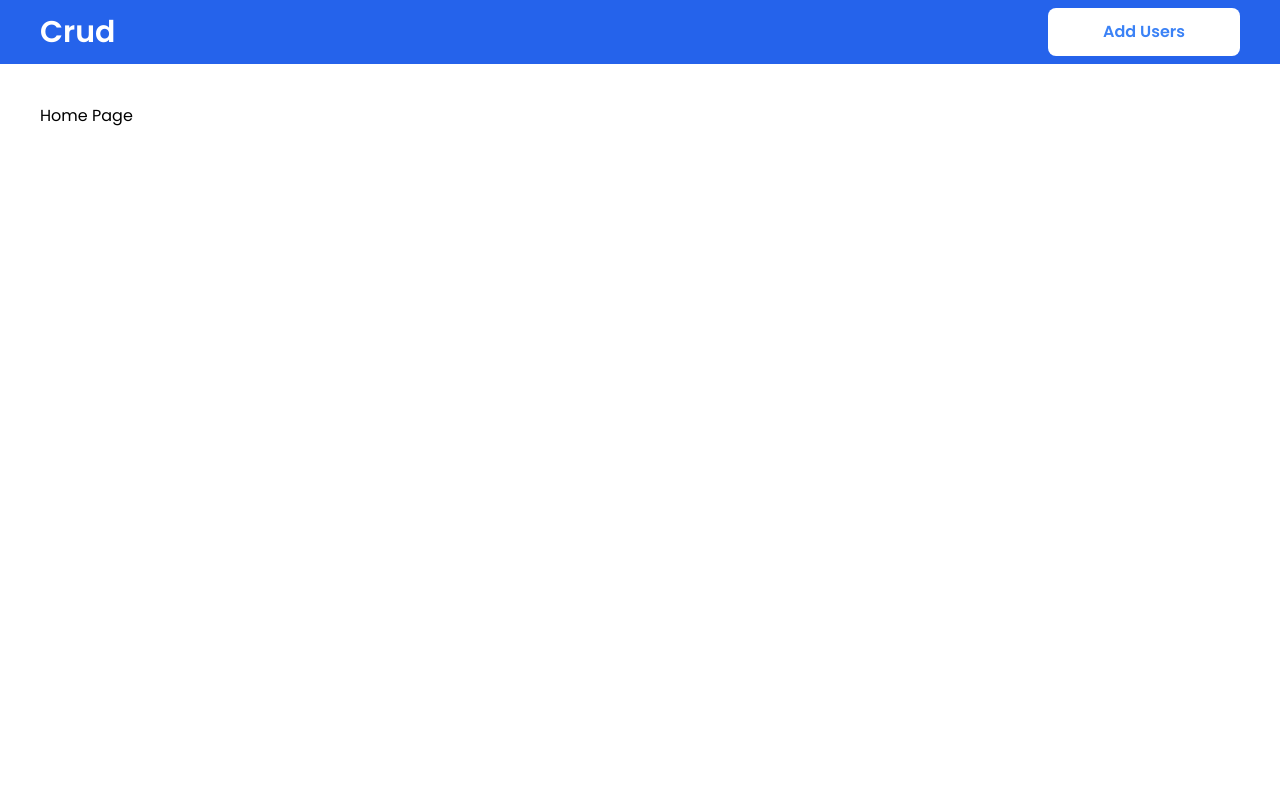
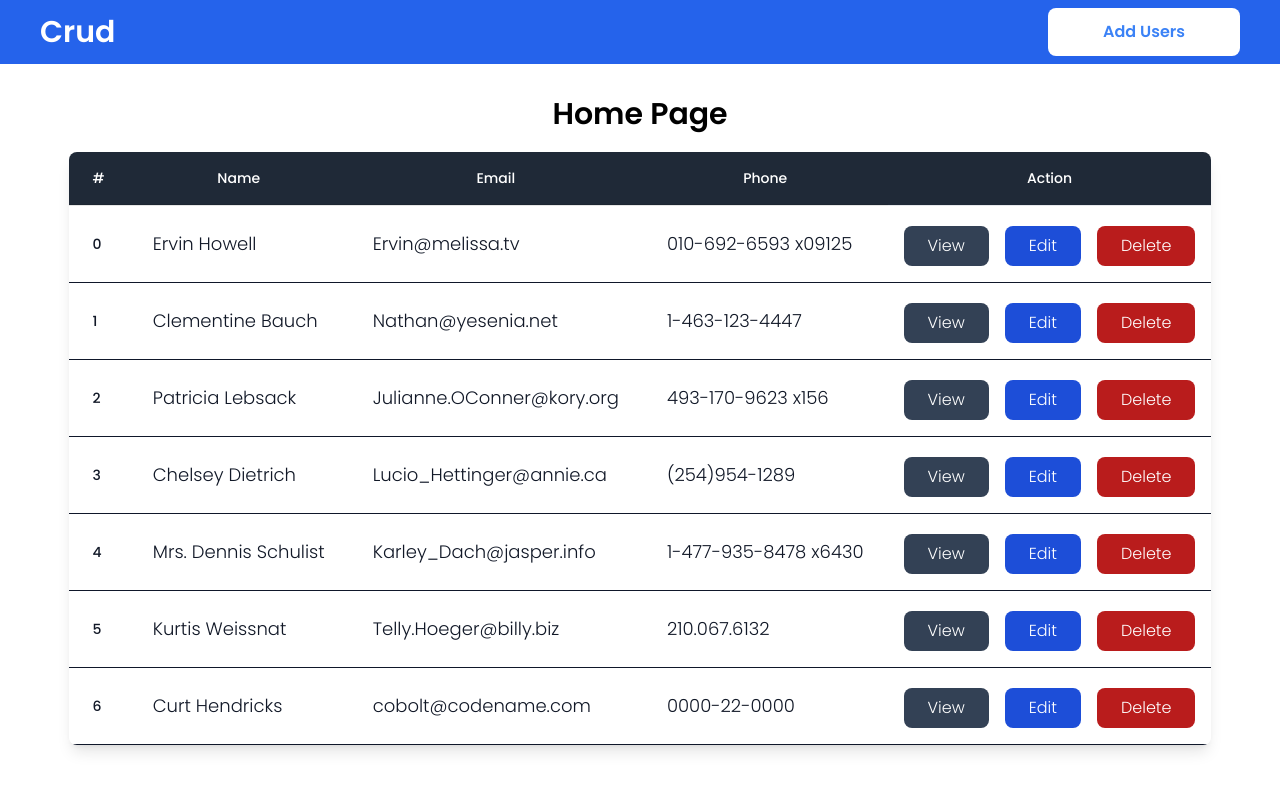
Before and after one commit to urbain32/crud-axios-app, a React (Create React App) app: page / in a window 1280 px wide. Shown: the top 790 px of the page. Built offline with nearby package versions, Linux system fonts and the light colour scheme; data requests are answered from the project's data file.

Commit message:
getting the data from json server

```diff
--- a/src/index.css
+++ b/src/index.css
@@ -14,10 +14,27 @@ body {
 }
 
 html,
-body {
-  scroll-behavior: smooth;
-  overflow-x: hidden;
-}
+  body {
+    height: 100%;
+  }
+
+  @media (min-width: 640px) {
+    table {
+      display: inline-table !important;
+    }
+
+    thead tr:not(:first-child) {
+      display: none;
+    }
+  }
+
+  td:not(:last-child) {
+    border-bottom: 0;
+  }
+
+  th:not(:last-child) {
+    border-bottom: 2px solid rgba(0, 0, 0, .1);
+  }
 
 @tailwind base;
 @tailwind components;
--- a/src/pages/Home.js
+++ b/src/pages/Home.js
@@ -1,8 +1,87 @@
+import axios from 'axios';
+import { useEffect } from 'react';
+import { useState } from 'react';
+
 const Home = () => {
+  const [users, setUsers] = useState([]);
+  useEffect(() => {
+    axios.get('http://localhost:3003/users').then((res) => {
+      setUsers(res.data);
+    });
+  }, []);
   return (
-    <div className='w-full h-full flex flex-col px-10 py-10'>
-          <h1>Home Page</h1>
-
+    <div className='w-full h-full flex flex-col px-10 py-8'>
+      <div className='w-full flex flex-col min-h-[50vh] justify-center items-center'>
+        <h1 className='text-black text-3xl font-semibold '>Home Page</h1>
+        <table className='w-[90%] flex flex-row flex-no-wrap sm:bg-white rounded-lg overflow-hidden sm:shadow-lg my-5'>
+          <thead className='border-b bg-gray-800 '>
+            <tr>
+              <th
+                scope='col'
+                className='text-sm font-medium text-white px-6 py-4'
+              >
+                #
+              </th>
+              <th
+                scope='col'
+                className='text-sm font-medium text-white px-6 py-4'
+              >
+                Name
+              </th>
+              <th
+                scope='col'
+                className='text-sm font-medium text-white px-6 py-4'
+              >
+                Email
+              </th>
+              <th
+                scope='col'
+                className='text-sm font-medium text-white px-6 py-4'
+              >
+                Phone
+              </th>
+              <th
+                scope='col'
+                className='text-sm font-medium text-white px-6 py-4'
+              >
+                Action
+              </th>
+            </tr>
+          </thead>
+          <tbody class='flex-1 sm:flex-none'>
+            {users.map((user, index) => (
+              <tr
+                className='bg-white border-b border-b-slate-900 flex flex-col flex-no wrap sm:table-row mb-2 sm:mb-0'
+                key={index}
+              >
+                <td className='px-6 py-4 whitespace-nowrap text-sm font-medium text-gray-900'>
+                  {index}
+                </td>
+                <td className='text-lg text-gray-900 font-light px-6 py-4 whitespace-nowrap'>
+                  {user.name}
+                </td>
+                <td className='text-lg text-gray-900 font-light px-6 py-4 whitespace-nowrap'>
+                  {user.email}
+                </td>
+                <td className='text-lg text-gray-900 font-light px-6 py-4 whitespace-nowrap'>
+                  {user.phone}
+                </td>
+                <td className='flex justify-center items-center space-x-4 mt-1 p-4 '>
+                  <button className='text-white bg-slate-700 hover:border hover:border-black hover:bg-transparent hover:text-black font-light px-6 py-2 rounded-lg '>
+                    View
+                  </button>
+                  <button className='text-white bg-blue-700 hover:border hover:border-blue-700  hover:bg-transparent hover:text-blue-700 font-light px-6 py-2 rounded-lg'>
+                    Edit
+                  </button>
+                  <button className='text-white bg-red-700 hover:border hover:border-red-900  hover:bg-transparent hover:text-red-700  font-light px-6 py-2 rounded-lg'>
+                    Delete
+                  </button>
+                </td>
+              </tr>
+            ))}
+          </tbody>
+        </table>
+      </div>
     </div>
   );
 };
```
